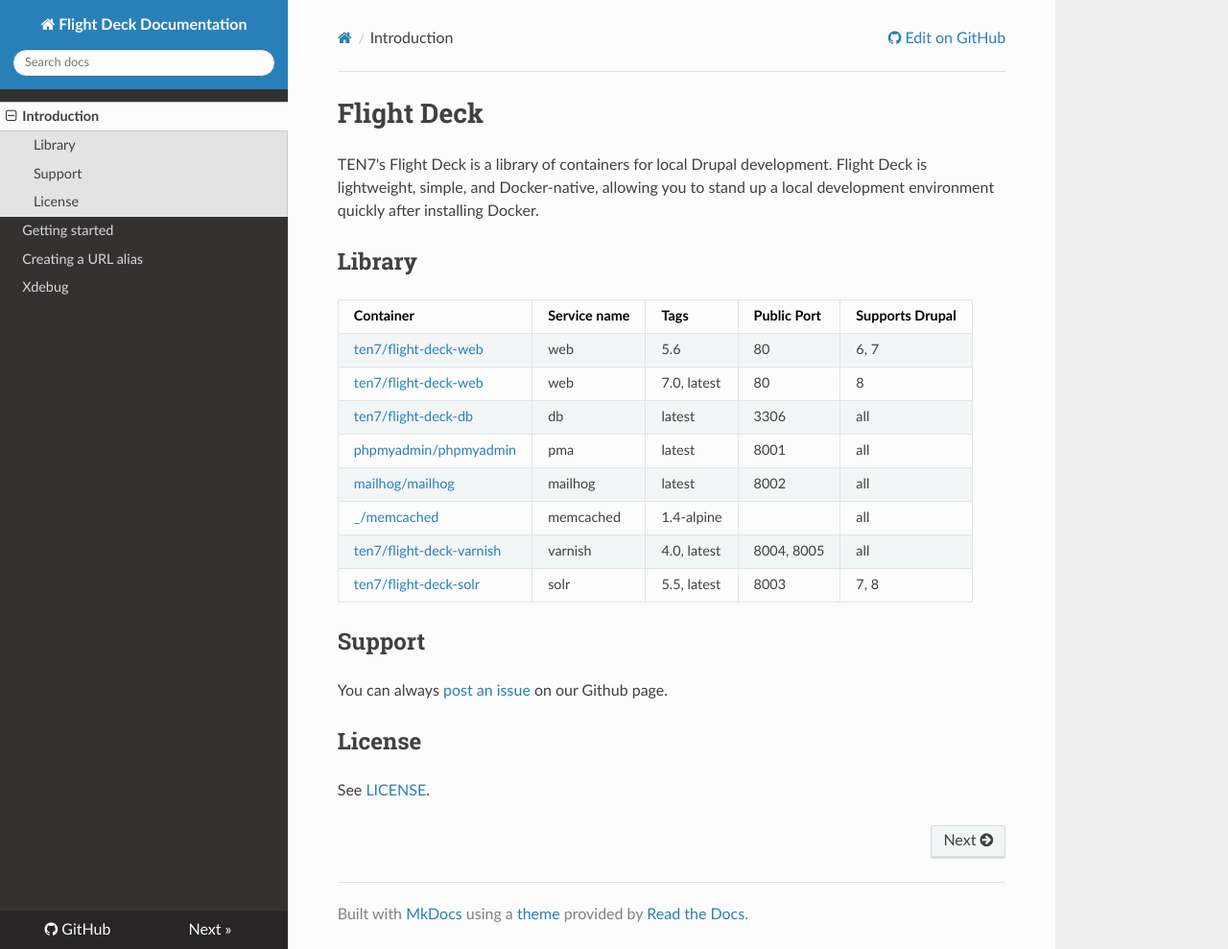
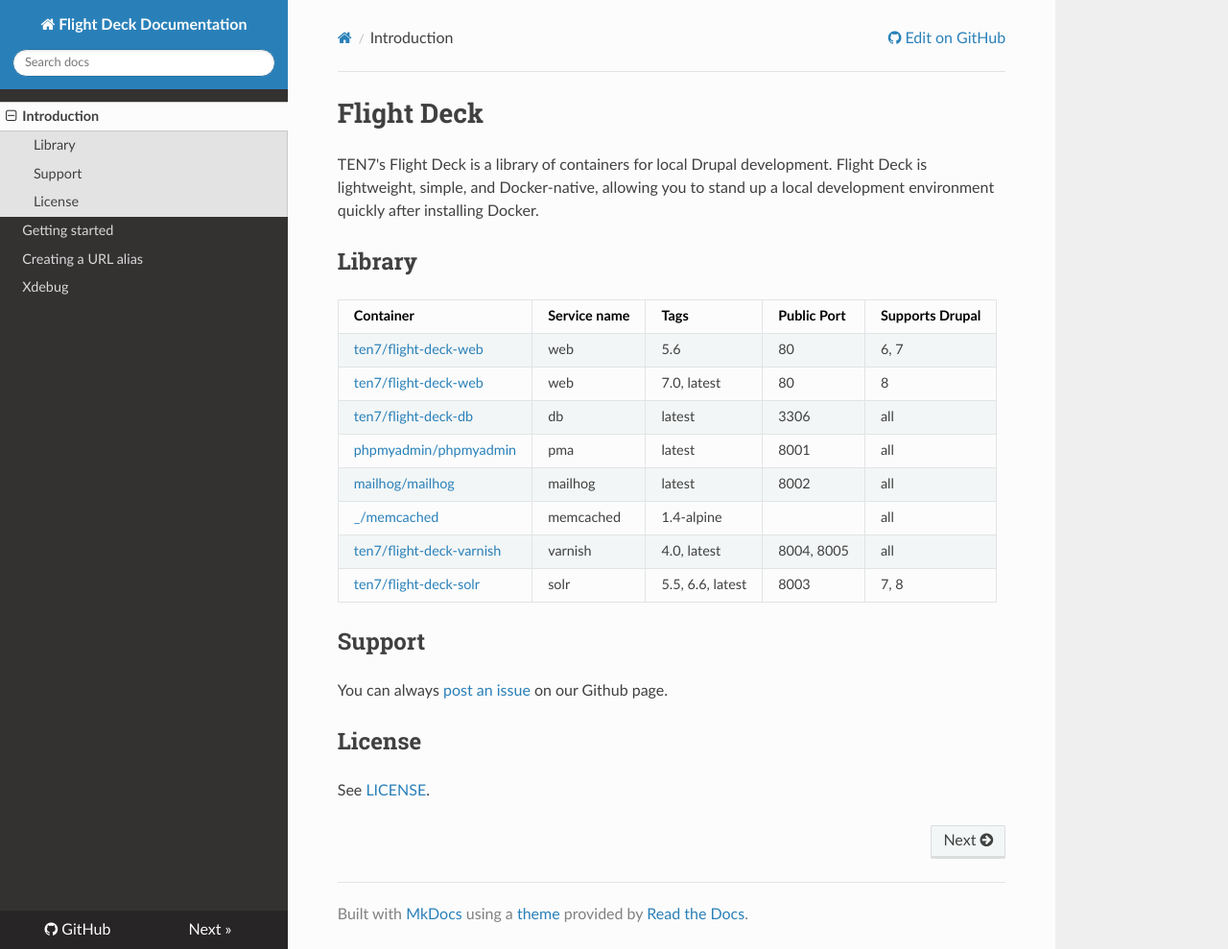
Before and after one commit to TEN7-Archive/flight-deck, an MkDocs documentation site: the page built from docs/index.md, in a window 1280 px wide and 989 px high. Shown: the whole window at 96% size. Built offline with MkDocs 1.6.1, drawn with Linux system fonts in a browser that asks for light colours; nearby versions of some CDN libraries; old or Windows-style settings are respelled for this version of MkDocs.

Commit message:
Updated readme and docs to show new image version tag for solr.

```diff
--- a/docs/index.md
+++ b/docs/index.md
@@ -13,7 +13,7 @@ TEN7's Flight Deck is a library of containers for local Drupal development. Flig
 | [mailhog/mailhog](https://hub.docker.com/r/mailhog/mailhog/) | mailhog | latest | 8002 | all |
 | [_/memcached](https://hub.docker.com/_/memcached/) | memcached | 1.4-alpine |   | all |
 | [ten7/flight-deck-varnish](https://hub.docker.com/r/ten7/flight-deck-varnish/) | varnish | 4.0, latest | 8004, 8005 | all |
-| [ten7/flight-deck-solr](https://hub.docker.com/r/ten7/flight-deck-solr/) | solr | 5.5, latest | 8003 | 7, 8 |
+| [ten7/flight-deck-solr](https://hub.docker.com/r/ten7/flight-deck-solr/) | solr | 5.5, 6.6, latest | 8003 | 7, 8 |
 
 ## Support
 
```
Also changed, not shown: README.md (+1 -1 lines).
